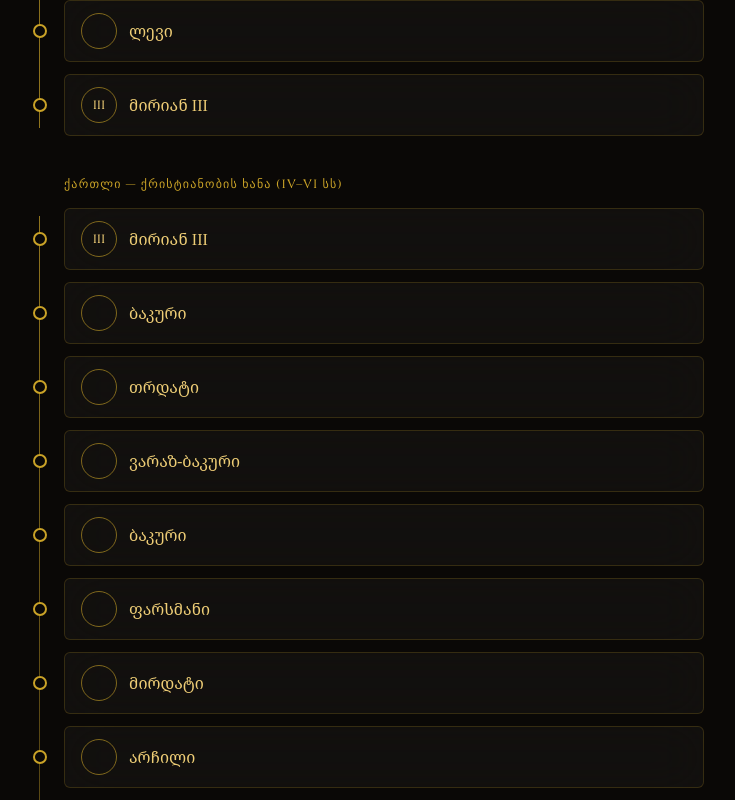
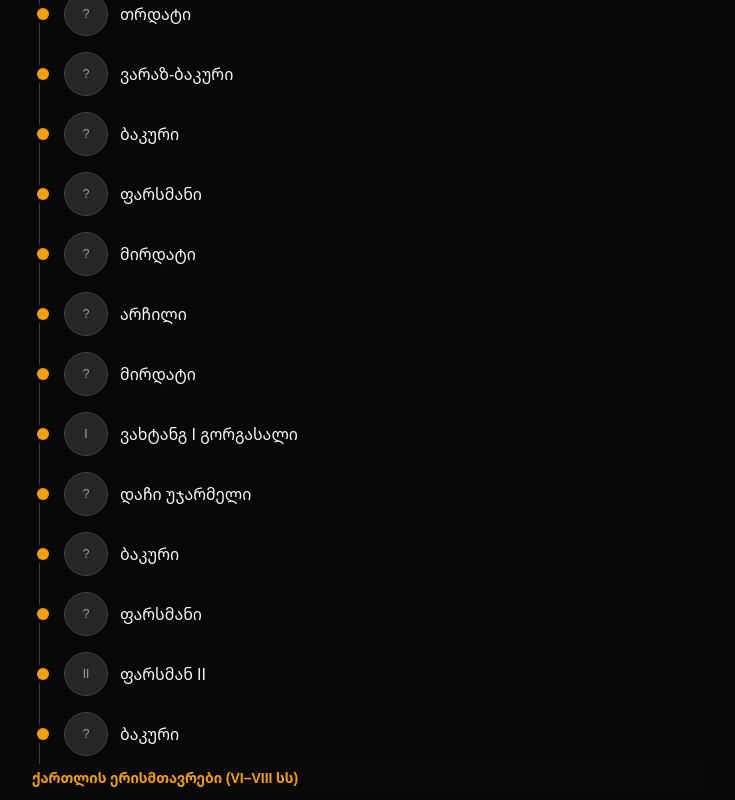
Before and after one commit to chkona/mefeni-com, a Next.js app: page /kings in a window 1280 px wide. Shown: the part 2340-3140 px from the top of the page, without its empty margins (272-1007 px from the left). Built offline with nearby package versions, Linux system fonts and the light colour scheme.

Commit message:
Update DynastyChain.tsx

```diff
--- a/components/DynastyChain.tsx
+++ b/components/DynastyChain.tsx
@@ -1,27 +1,91 @@
+"use client";
+
 import Link from "next/link";
-import { King } from "@/lib/data/kings";
+import {
+  kings,
+  King,
+  EraKey,
+  ERA_LABELS,
+  TRUNK_ERAS,
+  BRANCH_ERAS,
+  getKingsByEra,
+} from "@/lib/data/kings";
 
-export default function DynastyChain({ kings, compact = false }: { kings: King[]; compact?: boolean }) {
-  if (kings.length === 0) return null;
+function KingNode({ king }: { king: King }) {
   return (
-    <div className="relative pl-8">
-      <div className="absolute left-[7px] top-2 bottom-2 w-px bg-gradient-to-b from-gold/70 via-gold/40 to-gold/70" />
-      <div className="flex flex-col gap-3">
-        {kings.map((k) => (
     <Link
-            key={k.slug}
-            href={`/kings/${k.slug}`}
-            className="relative group flex items-center gap-3 glass-card px-4 py-3"
+      key={king.slug}
+      href={`/kings/${king.slug}`}
+      className="relative group flex items-center gap-3 py-2"
     >
-            <span className="absolute -left-8 top-1/2 -translate-y-1/2 w-3.5 h-3.5 rounded-full bg-void border-2 border-gold group-hover:bg-gold transition" />
-            <span className="w-9 h-9 shrink-0 rounded-full border border-gold/60 flex items-center justify-center font-num text-xs text-goldBright">
-              {k.ordinal}
+      <span className="absolute -left-[27px] top-1/2 -translate-y-1/2 w-3 h-3 rounded-full bg-amber-500 ring-4 ring-neutral-950 group-hover:bg-amber-300 transition-colors" />
+      <span className="w-11 h-11 shrink-0 rounded-full overflow-hidden bg-neutral-800 border border-neutral-700 flex items-center justify-center text-xs text-neutral-400">
+        {king.image ? (
+          // eslint-disable-next-line @next/next/no-img-element
+          <img
+            src={king.image}
+            alt={king.name}
+            className="w-full h-full object-cover"
+          />
+        ) : (
+          <span>{king.ordinal || "?"}</span>
+        )}
       </span>
       <span className="min-w-0">
-              <span className="block font-display text-sm md:text-base text-goldBright truncate">{k.name}</span>
-              <span className="block font-num text-[0.7rem] text-muted truncate">{k.reign}</span>
+        <span className="block font-medium text-neutral-100 truncate group-hover:text-amber-400 transition-colors">
+          {king.name}
+        </span>
+        {king.reign && (
+          <span className="block text-xs text-neutral-500">{king.reign}</span>
+        )}
       </span>
     </Link>
+  );
+}
+
+function EraColumn({ era }: { era: EraKey }) {
+  const items = getKingsByEra(era);
+  if (items.length === 0) return null;
+  return (
+    <div className="min-w-[220px]">
+      <h3 className="text-sm font-semibold text-amber-500 mb-3 sticky top-0 bg-neutral-950/90 backdrop-blur py-1">
+        {ERA_LABELS[era]}
+      </h3>
+      <div className="relative pl-8">
+        <div className="absolute left-[7px] top-0 bottom-0 w-px bg-neutral-700" />
+        <div className="flex flex-col">
+          {items.map((k) => (
+            <KingNode key={k.slug} king={k} />
+          ))}
+        </div>
+      </div>
+    </div>
+  );
+}
+
+export default function DynastyChain() {
+  return (
+    <div className="text-neutral-200">
+      {/* Trunk: linear succession from antiquity to unified Georgia */}
+      <div className="mb-10">
+        {TRUNK_ERAS.map((era) => (
+          <EraColumn key={era} era={era} />
+        ))}
+      </div>
+
+      {/* Branch point marker */}
+      <div className="relative mb-6 flex items-center gap-3">
+        <div className="h-px flex-1 bg-neutral-700" />
+        <span className="text-xs uppercase tracking-wide text-neutral-500">
+          1466 — გაყოფა სამეფოებად
+        </span>
+        <div className="h-px flex-1 bg-neutral-700" />
+      </div>
+
+      {/* Branches: parallel kingdoms after the split */}
+      <div className="flex flex-wrap gap-x-10 gap-y-8">
+        {BRANCH_ERAS.map((era) => (
+          <EraColumn key={era} era={era} />
         ))}
       </div>
     </div>
```
Lines whose indentation alone changed are shown as unchanged.
